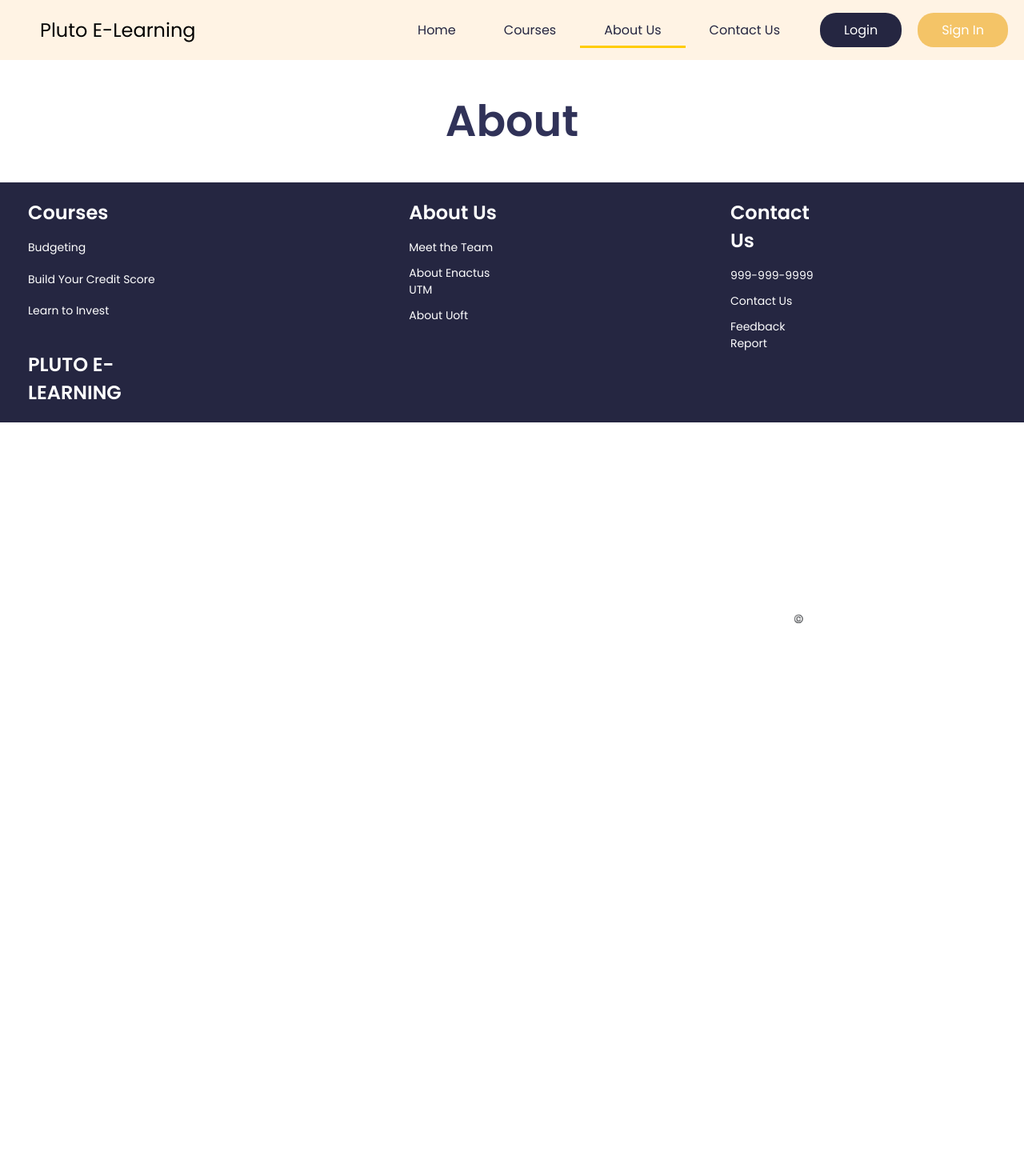
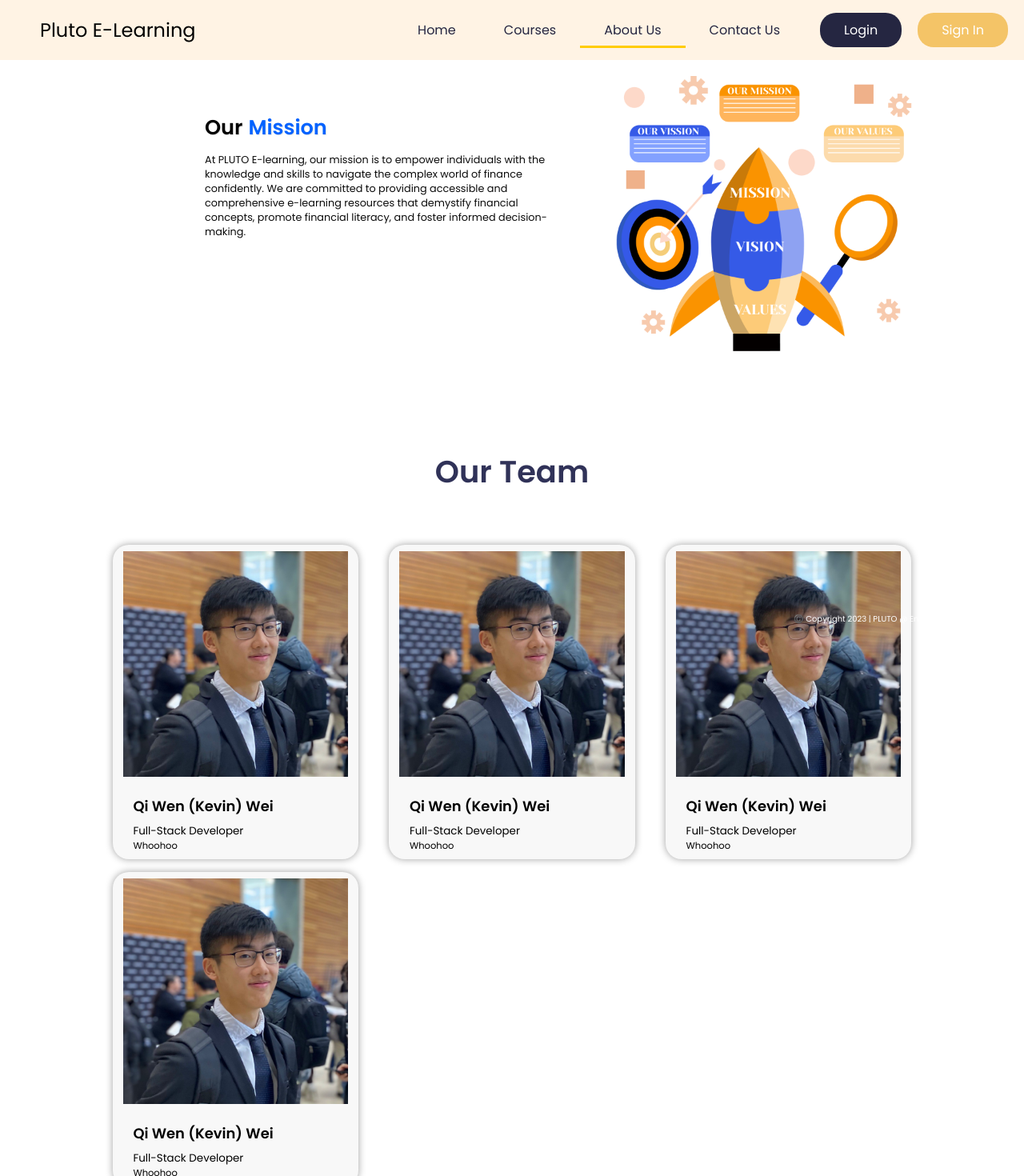
Before and after one commit to waleed-haddad/pluto-elearning, a React (Vite) app in the folder client/: page /about in a window 1280 px wide. Shown: the top 1470 px of the page at 80% size. Before the commit the page ends 800 px from the top, so only its background shows below. Built offline with nearby package versions, Linux system fonts and the light colour scheme.

Commit message:
About Page CSS + HTML done

```diff
--- /dev/null
+++ b/client/src/components/AboutPage/AboutBanner.tsx
@@ -0,0 +1,21 @@
+import backgroundImg from '../../../public/aboutImg/BannerImg.png';
+
+export const AboutBanner = () => {
+    return(
+        <div className="aboutBanner">
+            <div className="leftSide">
+                <div className="bannerTitle">Our</div>
+                <div className="bannerTitle2">Mission</div>
+                <div className="bannerText">
+                    At PLUTO E-learning, our mission is to empower individuals with the knowledge and skills to
+                    navigate the complex world of finance confidently.
+                    We are committed to providing accessible and comprehensive e-learning resources that
+                    demystify financial concepts, promote financial literacy, and foster informed decision-making.
+                </div>
+            </div>
+            <div className="rightSide">
+                <img src={backgroundImg} alt="courseBanner" className="backBackgroundImg" />
+            </div>
+        </div>
+    )
+}
--- /dev/null
+++ b/client/src/components/AboutPage/AboutList.tsx
@@ -0,0 +1,65 @@
+import React from "react";
+import { MemberNode } from "./MemberNode";
+
+interface CanvasProps{
+
+}
+
+interface memberInfo{
+    img: string,
+    name: string,
+    role: string,
+    content: string,
+}
+
+interface CanvasState{
+    listOfMembers: memberInfo[];
+}
+
+export class AboutList extends React.Component<CanvasProps, CanvasState> {
+
+    constructor(props: CanvasProps){
+        super(props);
+        this.state = {
+            listOfMembers: [
+                {
+                    img: "../../../public/aboutImg/KevinImage.jpg",
+                    name: "Qi Wen (Kevin) Wei",
+                    role: "Full-Stack Developer",
+                    content: "Whoohoo"
+                },
+                {
+                    img: "../../../public/aboutImg/KevinImage.jpg",
+                    name: "Qi Wen (Kevin) Wei",
+                    role: "Full-Stack Developer",
+                    content: "Whoohoo"
+                },
+                {
+                    img: "../../../public/aboutImg/KevinImage.jpg",
+                    name: "Qi Wen (Kevin) Wei",
+                    role: "Full-Stack Developer",
+                    content: "Whoohoo"
+                },
+                {
+                    img: "../../../public/aboutImg/KevinImage.jpg",
+                    name: "Qi Wen (Kevin) Wei",
+                    role: "Full-Stack Developer",
+                    content: "Whoohoo"
+                },
+            ]
+        }
+    }
+    render(){
+        return(
+            <div className="aboutList">
+               {
+                    this.state.listOfMembers.map(node =>
+                        <MemberNode imgPath={node.img}
+                                    name={node.name}
+                                    role={node.role}
+                                    content={node.content}/>)
+               }
+            </div>
+        )
+    }
+}
--- /dev/null
+++ b/client/src/components/AboutPage/AboutPage.css
@@ -0,0 +1,158 @@
+.divider{
+    font-size: 3vw;
+    padding-bottom: 30px;
+    padding-top: 30px;
+    text-align: center;
+}
+
+/* About Banner Structure */
+
+.aboutBanner{
+    position: relative;
+    width: 100%;
+    height: 50vh;
+    justify-content: center;
+    padding-bottom: 30px;
+}
+
+.aboutBanner .leftSide{
+    float: left;
+    width: 50%;
+}
+
+.aboutBanner .rightSide{
+    float: right;
+    width: 50%;
+}
+
+.aboutList{
+    margin: auto;
+    width: 80%;
+    height: 50%;
+    display: flex;
+    flex-wrap: wrap;
+    justify-content: space-between;
+}
+
+/* About Banner Number */
+
+.aboutBanner .leftSide .bannerTitle{
+    position: absolute;
+    width: 40%;
+    right: 40%;
+    top: 15%;
+    z-index: 20;
+    font-size: 2vw;
+    color: #000000;
+    text-shadow: 1px 1px rgba(177, 177, 177, 0.312);
+    text-align: left;
+    font-weight: bold;
+}
+
+.aboutBanner .leftSide .bannerTitle2{
+    position: absolute;
+    width: 40%;
+    right: 35.75%;
+    top: 15%;
+    z-index: 20;
+    font-size: 2vw;
+    color: #0062ff;
+    text-shadow: 1px 1px rgba(177, 177, 177, 0.312);
+    text-align: left;
+    font-weight: bold;
+}
+
+.aboutBanner .leftSide .bannerText{
+    padding-top: 1vh;
+    position: absolute;
+    width: 35%;
+    right: 45%;
+    top: 25%;
+    z-index: 20;
+    font-size: 1vw;
+    color: #0c0c0c;
+    text-align: left;
+    -webkit-animation: fadeinText 1s; /* Safari, Chrome and Opera > 12.1 */
+       -moz-animation: fadeinText 1s; /* Firefox < 16 */
+        -ms-animation: fadeinText 1s; /* Internet Explorer */
+         -o-animation: fadeinText 1s; /* Opera < 12.1 */
+            animation: fadeinText 1s;
+}
+
+@keyframes fadeinText {
+    from { opacity: 0; }
+    to   { opacity: 1; }
+}
+
+/* Firefox < 16 */
+@-moz-keyframes fadeinText {
+    from { opacity: 0; }
+    to   { opacity: 1; }
+}
+
+/* Safari, Chrome and Opera > 12.1 */
+@-webkit-keyframes fadeinText {
+    from { opacity: 0; }
+    to   { opacity: 1; }
+}
+
+/* Internet Explorer */
+@-ms-keyframes fadeinText {
+    from { opacity: 0; }
+    to   { opacity: 1; }
+}
+
+/* Opera < 12.1 */
+@-o-keyframes fadeinText {
+    from { opacity: 0; }
+    to   { opacity: 1; }
+}
+
+.aboutBanner .rightSide .backBackgroundImg{
+    height: 50vh;
+    margin: auto;
+}
+
+/* About Node CSS */
+
+.aboutNode{
+    position: relative;
+    flex: 0 0 30%;
+    box-sizing: border-box;
+    vertical-align: top;
+    margin: 1vh 1vw 1vh 1vw;
+    padding: 1vh 1vw 1vh 1vw;
+    width: 30%;
+    border-radius: 20px;
+    background-color: #f8f8f8;
+    box-shadow: 0px 0px 10px #0000005f;
+    animation: nodeFadeIn 0.3s linear;
+}
+
+.aboutList .aboutImgNode{
+    width: 100%;
+}
+
+.aboutNode:hover{
+    transform: scale(1.01);
+}
+
+
+.aboutNameNode{
+    text-align: left;
+    padding: 2vh 1vw 1vh 1vw;
+    font-size: 1.4vw;
+    font-weight: bold;
+}
+
+.aboutRoleNode{
+    text-align: left;
+    padding: 0vh 1vw 0vh 1vw;
+    font-size: 1.05vw;
+}
+
+.aboutContentNode{
+    text-align: left;
+    padding: 0vh 1vw 0vh 1vw;
+    font-size: 0.9vw;
+}
--- /dev/null
+++ b/client/src/components/AboutPage/MemberNode.tsx
@@ -0,0 +1,17 @@
+interface CanvasProps{
+    imgPath: string,
+    name: string,
+    role: string,
+    content: string
+}
+
+export const MemberNode = (props: CanvasProps) => {
+    return(
+        <div className="aboutNode">
+            <img src={props.imgPath} alt="aboutNodeImg" className="aboutImgNode"/>
+            <div className="aboutNameNode">{props.name}</div>
+            <div className="aboutRoleNode">{props.role}</div>
+            <div className="aboutContentNode">{props.content}</div>
+        </div>
+    )
+}
--- a/client/src/pages/about.tsx
+++ b/client/src/pages/about.tsx
@@ -1,3 +1,13 @@
+import { AboutBanner } from "../components/AboutPage/AboutBanner";
+import { AboutList } from "../components/AboutPage/AboutList";
+import "../components/AboutPage/AboutPage.css";
+
 export default function About() {
-    return <h1>About</h1>
-  }
+    return(
+      <div className="aboutPage">
+        <AboutBanner />
+        <h1 className="divider">Our Team</h1>
+        <AboutList />
+      </div>
+    )
+}
```
Also changed, not shown: client/public/aboutImg/BannerImg.png (added), client/public/aboutImg/KevinImage.jpg (added).
